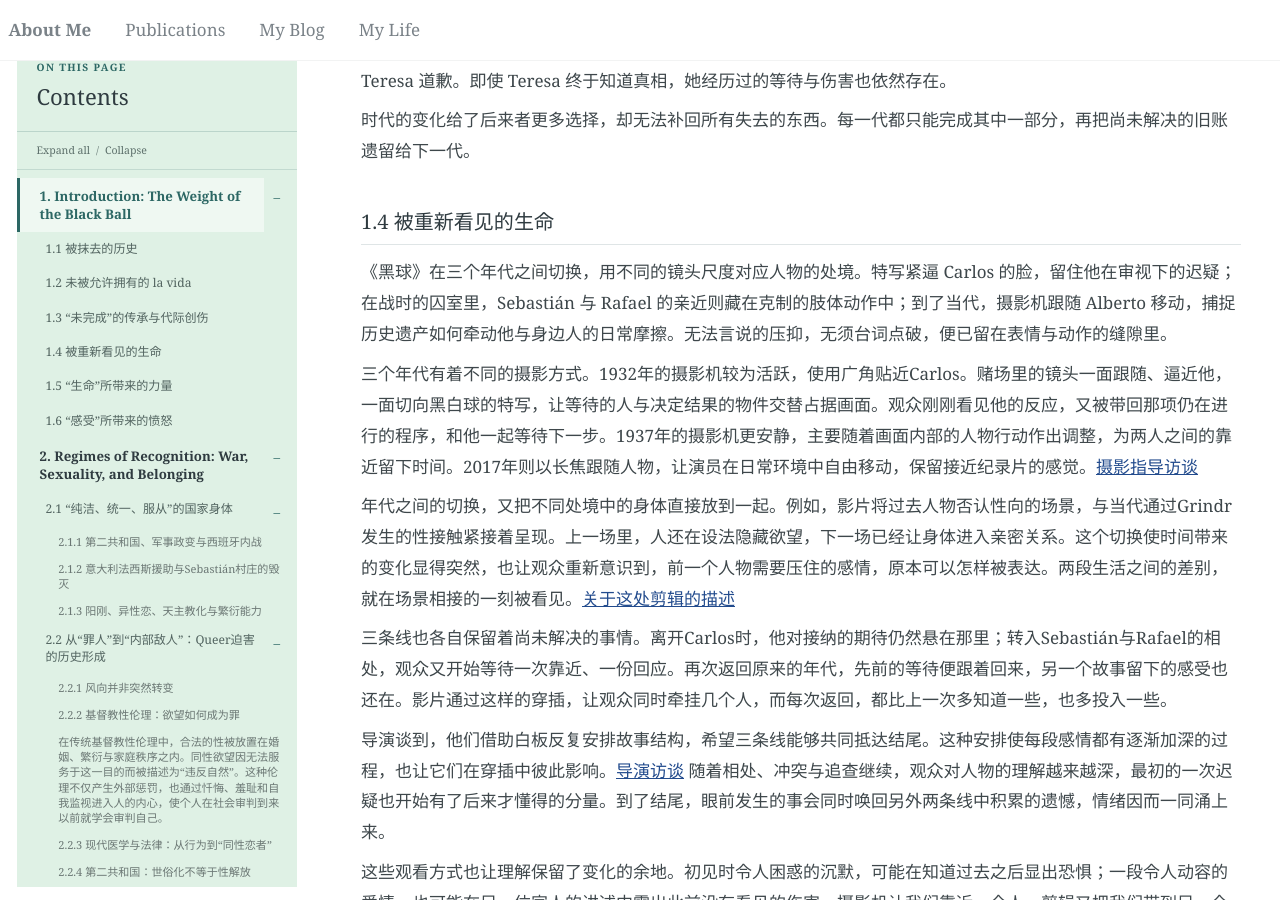
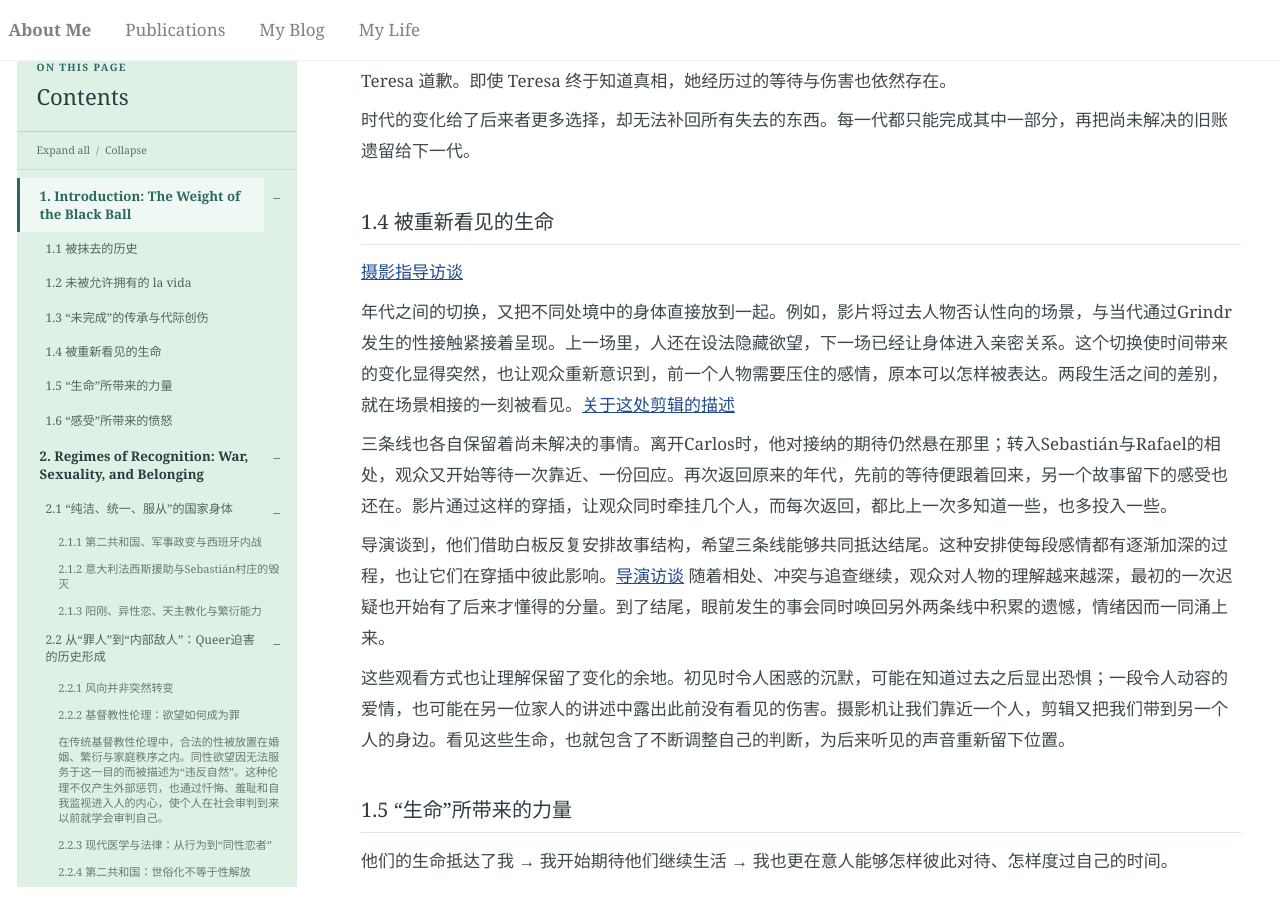
Before and after one commit to Cathylixi/Cathylixi.github.io, a Jekyll site: the page built from _posts/2026-11-10-la-bola-negra-review.md, in a window 1280 px wide and 900 px high, scrolled down 4966 px. Built offline with Jekyll 4.4.1, drawn with Linux system fonts in a browser that asks for light colours; nearby versions of some CDN libraries.

Commit message:
Publish La Bola Negra from Google Docs

```diff
--- a/_posts/2026-11-10-la-bola-negra-review.md
+++ b/_posts/2026-11-10-la-bola-negra-review.md
@@ -100,9 +100,7 @@ Alberto没有亲历战争，却一直生活在战争塑造的家庭关系中。
 
 ### 1.4 被重新看见的生命
 
-《黑球》在三个年代之间切换，用不同的镜头尺度对应人物的处境。特写紧逼 Carlos 的脸，留住他在审视下的迟疑；在战时的囚室里，Sebastián 与 Rafael 的亲近则藏在克制的肢体动作中；到了当代，摄影机跟随 Alberto 移动，捕捉历史遗产如何牵动他与身边人的日常摩擦。无法言说的压抑，无须台词点破，便已留在表情与动作的缝隙里。
-
-三个年代有着不同的摄影方式。1932年的摄影机较为活跃，使用广角贴近Carlos。赌场里的镜头一面跟随、逼近他，一面切向黑白球的特写，让等待的人与决定结果的物件交替占据画面。观众刚刚看见他的反应，又被带回那项仍在进行的程序，和他一起等待下一步。1937年的摄影机更安静，主要随着画面内部的人物行动作出调整，为两人之间的靠近留下时间。2017年则以长焦跟随人物，让演员在日常环境中自由移动，保留接近纪录片的感觉。[摄影指导访谈](https://www.kodak.com/en/motion/blog-post/la-bola-negra/)
+[摄影指导访谈](https://www.kodak.com/en/motion/blog-post/la-bola-negra/)
 
 年代之间的切换，又把不同处境中的身体直接放到一起。例如，影片将过去人物否认性向的场景，与当代通过Grindr发生的性接触紧接着呈现。上一场里，人还在设法隐藏欲望，下一场已经让身体进入亲密关系。这个切换使时间带来的变化显得突然，也让观众重新意识到，前一个人物需要压住的感情，原本可以怎样被表达。两段生活之间的差别，就在场景相接的一刻被看见。[关于这处剪辑的描述](https://editors.dazeddigital.com/film-tv/article/71296/1/la-bola-negra-javier-ambrossi-javier-calvo-director-interview-new-film-2026)
 
```
